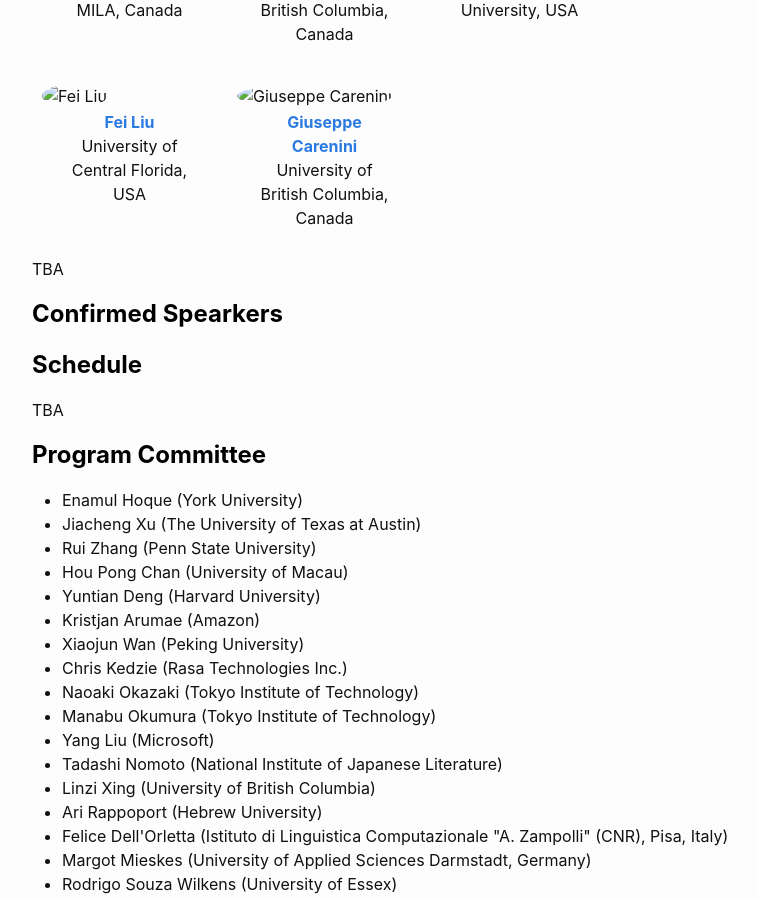
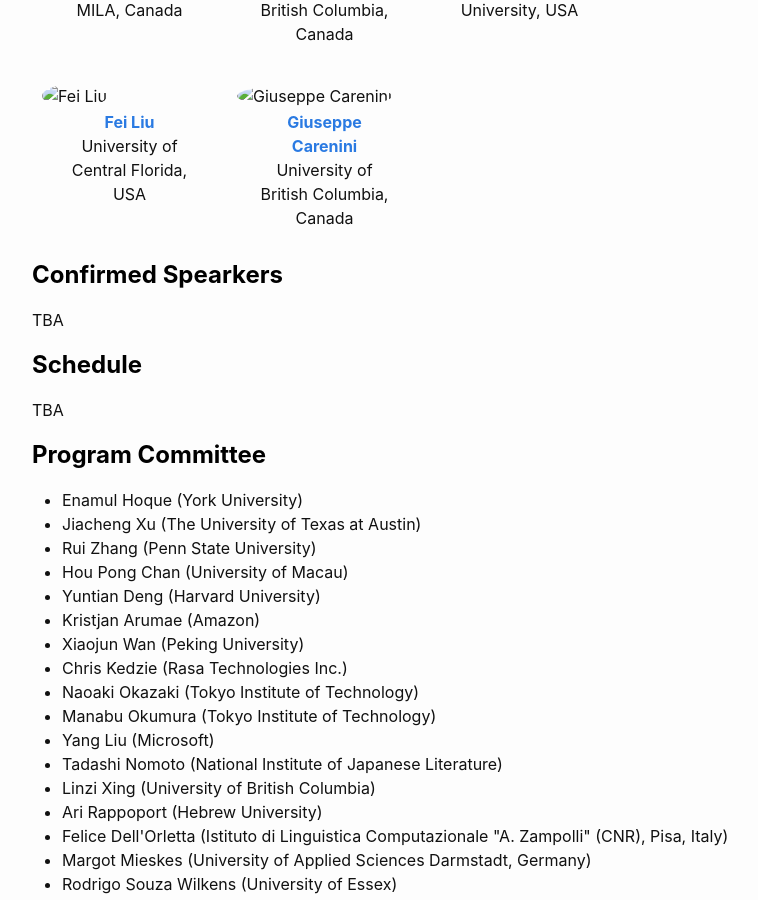
Before and after one commit to newsumm/2025, a Jekyll site: the page built from index.md, in a window 1280 px wide and 900 px high, scrolled down 1778 px. Shown: the whole window, without its empty margins (218-976 px from the left). Built offline with Jekyll 4.4.1, drawn with Linux system fonts in a browser that asks for light colours.

Commit message:
Update index.md

```diff
--- a/index.md
+++ b/index.md
@@ -143,9 +143,8 @@ TBD
 
 
 <!-- Confirmed Spearkers -->
+<h2 class="blackpar_title" id="Confirmed Spearkers">Confirmed Spearkers</h2>
 TBA
-<h2 class="blackpar_title" id="Confirmed Spearkers">Confirmed Spearkers</h2>
-
 
 
 
```
